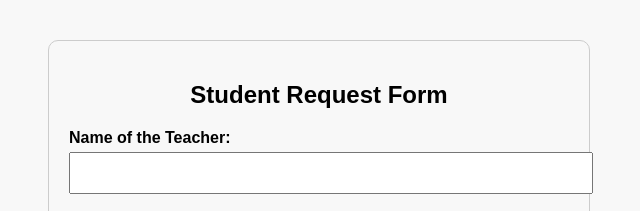
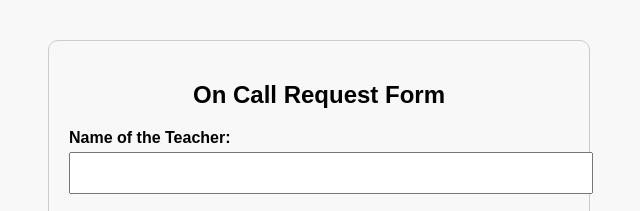
Before and after one commit to jpallipath/Form-Host, a plain HTML site: page index.html in a window 1280 px wide. Shown: the top 211 px of the page, 321-961 px from the left. Drawn offline with Linux system fonts and the light colour scheme.

Commit message:
Update index.html

```diff
--- a/index.html
+++ b/index.html
@@ -50,7 +50,7 @@
 </head>
 <body>
 
-  <h2>Student Request Form</h2>
+  <h2>On Call Request Form</h2>
 
   <form id="studentForm">
     <label for="teacherName">Name of the Teacher:</label>
```
